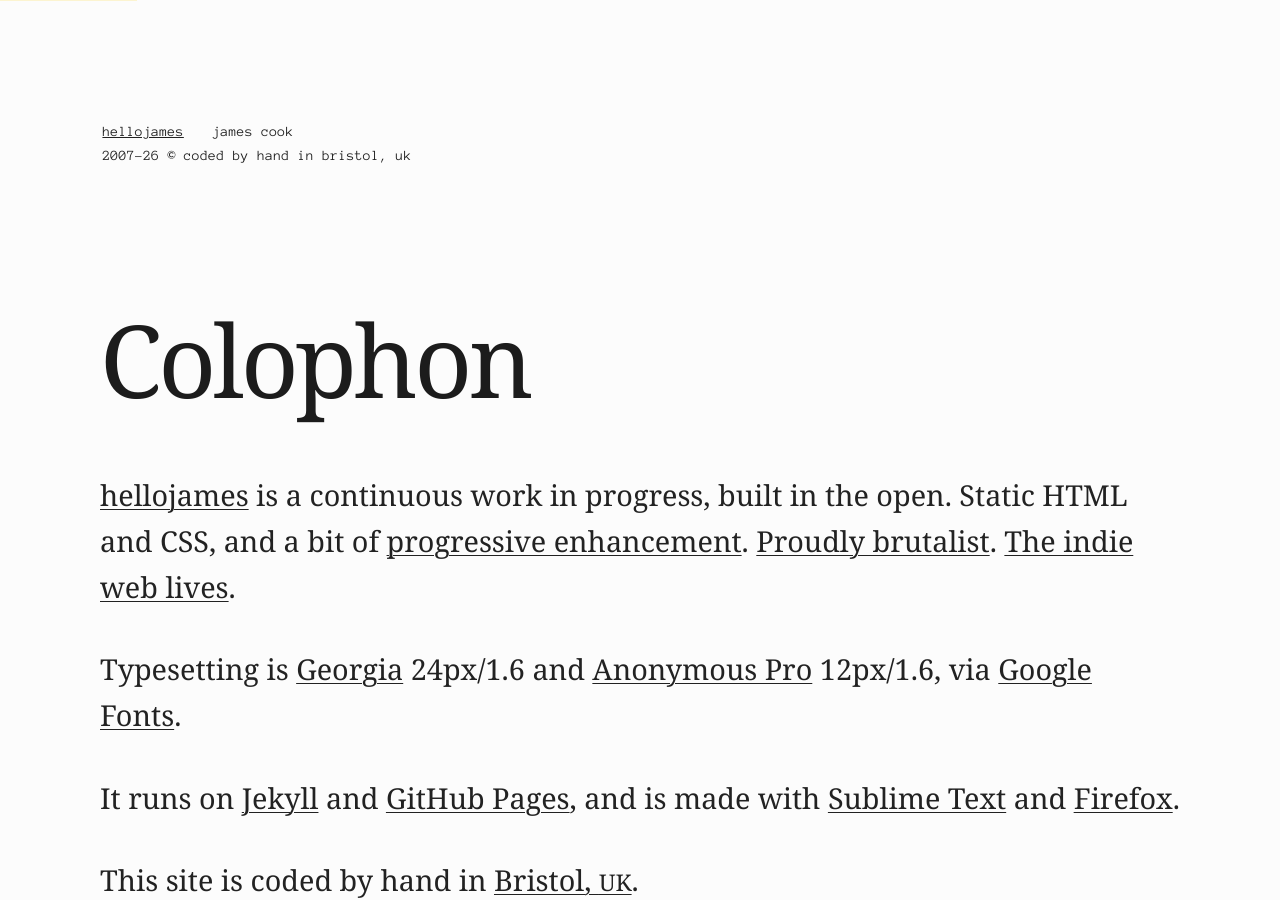
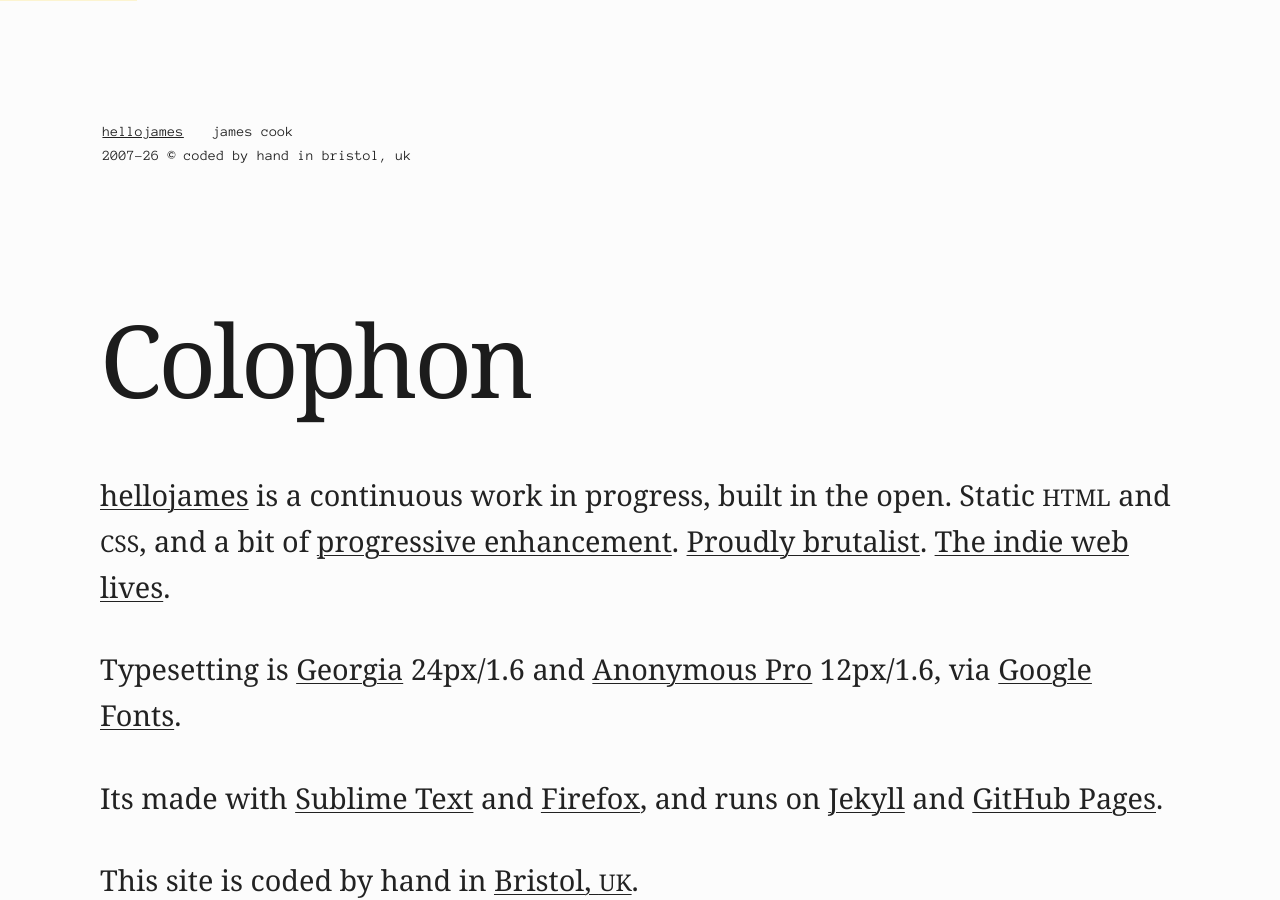
Before and after one commit to hellojames/hellojames.github.io, a Jekyll site: the page built from colophon/index.html, in a window 1280 px wide and 900 px high. Built offline with Jekyll 4.4.1, drawn with Linux system fonts in a browser that asks for light colours.

Commit message:
Update index.html

```diff
--- a/colophon/index.html
+++ b/colophon/index.html
@@ -12,15 +12,21 @@
 
   <h1>Colophon</h1>
 
-  <p><a href="https://hellojames.co.uk/" title="Homepage">hellojames</a> is a continuous work in progress, built in the open. Static HTML and CSS, and a bit of <a href="https://motherfuckingwebsite.com/" title="Visit website">progressive enhancement</a>. <a href="https://brutalist-web.design/" title="Visit website">Proudly brutalist</a>. <a href="https://www.indieweb.guide/what-is-indieweb/" title="Visit website">The indie web lives</a>.</p>
+  <p><a href="https://hellojames.co.uk/" title="Homepage">hellojames</a> is a continuous work in progress, built in the open. Static <small>HTML</small> and <small>CSS</small>, and a bit of <a href="https://motherfuckingwebsite.com/" title="Visit website">progressive enhancement</a>. <a href="https://brutalist-web.design/" title="Visit website">Proudly brutalist</a>. <a href="https://www.indieweb.guide/what-is-indieweb/" title="Visit website">The indie web lives</a>.</p>
   <p>Typesetting is <a href="https://www.linkedin.com/posts/erikdkennedy_georgia-is-a-default-web-font-its-on-a-share-7350977873844858881-PH0h/">Georgia</a> 24px/1.6 and <a href="https://fonts.google.com/specimen/Anonymous+Pro/">Anonymous Pro</a> 12px/1.6, via <a href="https://fonts.google.com/" title="Visit website">Google Fonts</a>.</p>
-  <p>It runs on <a href="https://jekyllrb.com/" title="Visit website">Jekyll</a> and <a href="https://www.github.com/hellojames/hellojames.github.io/" title="Visit repo">GitHub Pages</a>, and is made with <a href="https://www.sublimetext.com/" title="Visit website">Sublime Text</a> and <a href="https://www.firefox.com/" title="Visit website">Firefox</a>.</p>
+  <p>Its made with <a href="https://www.sublimetext.com/" title="Visit website">Sublime Text</a> and <a href="https://www.firefox.com/" title="Visit website">Firefox</a>, and runs on <a href="https://jekyllrb.com/" title="Visit website">Jekyll</a> and <a href="https://www.github.com/hellojames/hellojames.github.io/" title="Visit repo">GitHub Pages</a>.</p>
   <p>This site is coded by hand in <a href="https://www.google.com/maps/place/Bristol/@51.3926831,-3.2113505,9z/data=!4m6!3m5!1s0x4871836681b3d861:0x8ee4b22e4b9ad71f!8m2!3d51.454513!4d-2.58791!16zL20vMDk1bDA?entry=ttu&g_ep=EgoyMDI2MDMzMS4wIKXMDSoASAFQAw%3D%3D">Bristol, <small>UK</small></a>.</p>
 
   <!--
   UK GDPR compliant: no trackers, surveillance scripts, or cookies. [https://www.gov.uk/data-protection/]
   Built for readability, longevity, and the open web.
-  Metadata: humans.txt • robots.txt • llms.txt · agents.txt · sitemap.xml · feed.xml
+  Metadata:
+   humans.txt · <!--•--
+   robots.txt ·
+   llms.txt ·
+   agents.txt ·
+   <a href="https://hellojames.co.uk/sitemap.xml" title="View file">sitemap.xml</a> ·
+   <a href="https://hellojames.co.uk/writing/feed.xml" title="View file">feed.xml</a>
   -->
 
 </section>
```
